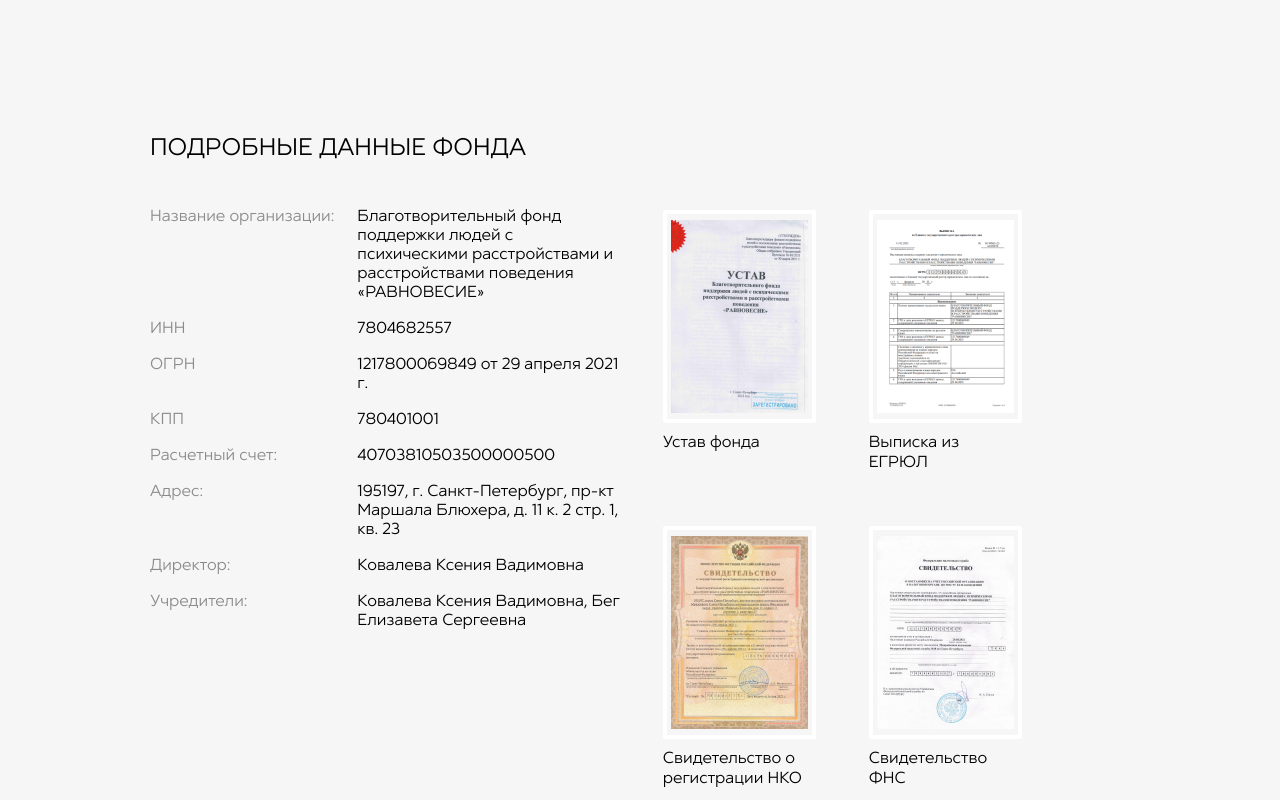
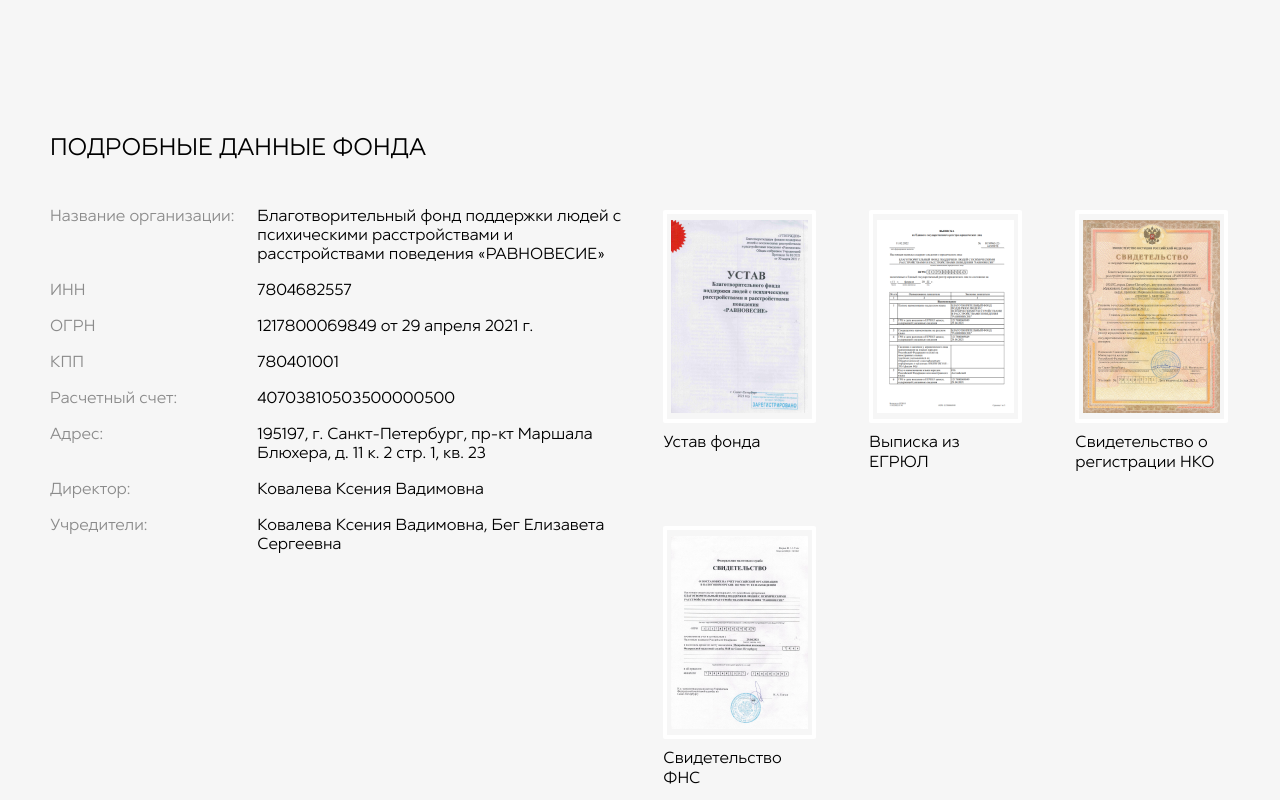
Before and after one commit to thirdmadman/fond-ravnovesie.ru_2023, a Next.js app: page /reports in a window 1280 px wide. Shown: the part 900-1700 px from the top of the page. Built offline with nearby package versions, Linux system fonts and the light colour scheme.

Commit message:
refactor: move .container in globals

```diff
--- a/src/styles/contacts/contacts.scss
+++ b/src/styles/contacts/contacts.scss
@@ -4,10 +4,4 @@
   width: 100%;
   height: 100%;
 
-  .container {
-    width: 100%;
-    max-width: 1920px;
-    margin: auto;
-    position: relative;
-  }
 }
--- a/src/styles/globals.scss
+++ b/src/styles/globals.scss
@@ -1,4 +1,5 @@
 @use 'preflight.css';
+@import 'constants.scss';
 
 
 @font-face {
@@ -9,7 +10,7 @@
 }
 
 html {
-  background-color: #F6F6F6;
+  background-color: #f6f6f6;
   min-height: 100%;
   height: -webkit-fill-available;
   position: relative;
@@ -25,3 +26,46 @@ body {
   display: flex;
   flex-direction: column;
 }
+
+.container {
+  width: 100%;
+  max-width: 1920px;
+  margin: auto;
+  position: relative;
+  overflow-x: hidden;
+
+  & > section {
+    padding-left: 150px;
+    padding-right: 150px;
+
+    @media screen and (max-width: $layout-breakpoint-desktop-l) {
+      padding-left: 70px;
+      padding-right: 70px;
+    }
+
+    @media screen and (max-width: $layout-breakpoint-desktop-s) {
+      padding-left: 50px;
+      padding-right: 50px;
+    }
+
+    @media screen and (max-width: $layout-breakpoint-tablet-s) {
+      padding-left: 30px;
+      padding-right: 30px;
+    }
+
+    @media screen and (max-width: $layout-breakpoint-mobile-xl) {
+      padding-left: 40px;
+      padding-right: 40px;
+    }
+
+    @media screen and (max-width: $layout-breakpoint-mobile-l) {
+      padding-left: 30px;
+      padding-right: 30px;
+    }
+
+    @media screen and (max-width: $layout-breakpoint-mobile-s) {
+      padding-left: 20px;
+      padding-right: 20px;
+    }
+  }
+}
--- a/src/styles/reports/reports.scss
+++ b/src/styles/reports/reports.scss
@@ -4,10 +4,4 @@
   width: 100%;
   height: 100%;
 
-  .container {
-    width: 100%;
-    max-width: 1920px;
-    margin: auto;
-    position: relative;
-  }
 }
```
Also changed, not shown: src/styles/home/home.scss (+0 -45 lines).
